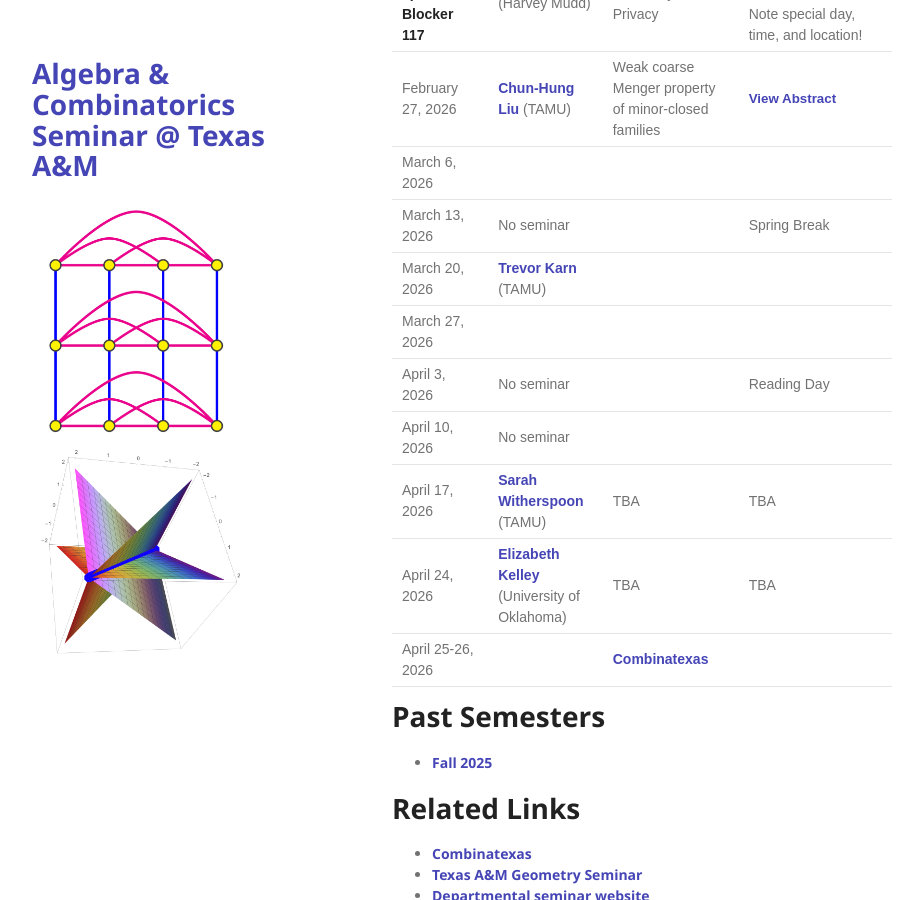
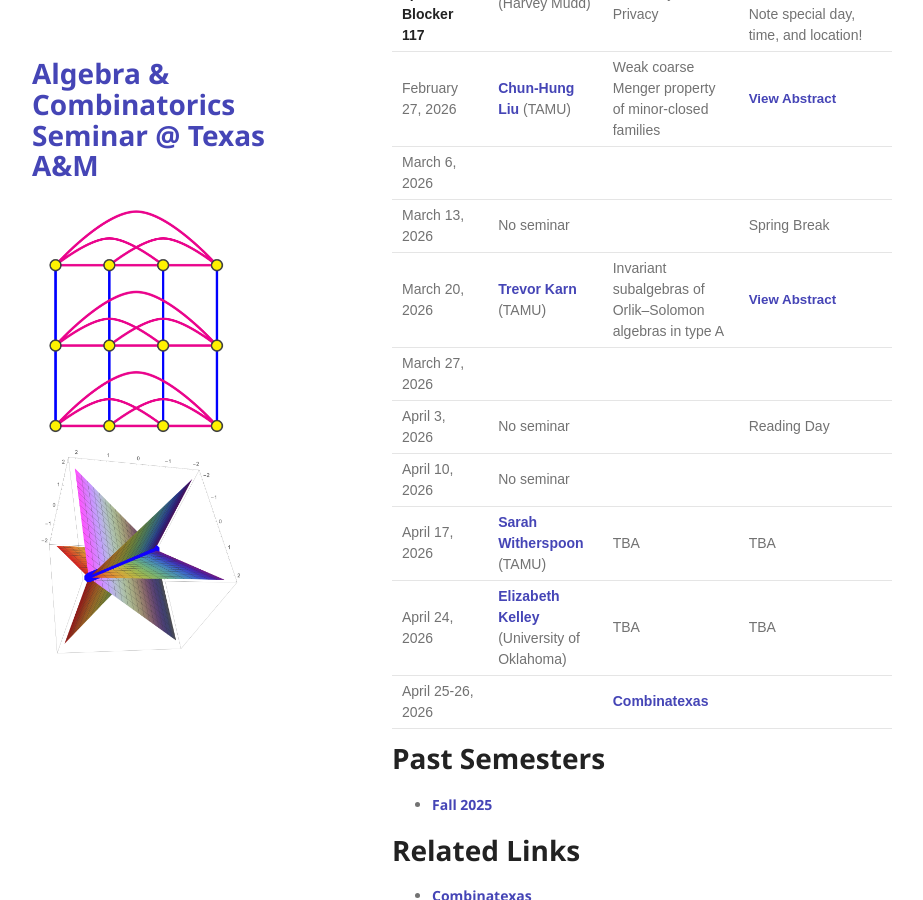
Before and after one commit to tamu-seminar/alg-comb, a Jekyll site: the page built from index.md, in a window 1280 px wide and 900 px high, scrolled down 959 px. Shown: the whole window, without its empty margins (178-1101 px from the left). Built offline with Jekyll 4.4.1, drawn with Linux system fonts in a browser that asks for light colours.

Commit message:
Update seminar details for March 20, 2026

```diff
--- a/index.md
+++ b/index.md
@@ -34,7 +34,7 @@ The organizers are [Chun-Hung Liu](https://people.tamu.edu/~chliu/), [Trevor Kar
 | February 27, 2026 | [Chun-Hung Liu](https://people.tamu.edu/~chliu/) (TAMU)        | Weak coarse Menger property of minor-closed families      | <button type="button" class="abstract-link" onclick="showAbstract('liu')">View Abstract</button>     |
 | March 6, 2026     |         |       |       |
 | March 13, 2026    |No seminar| |Spring Break  |
-| March 20, 2026    | [Trevor Karn](https://trevorkarn.github.io/) (TAMU)        |       |       |
+| March 20, 2026    | [Trevor Karn](https://trevorkarn.github.io/) (TAMU)        |    Invariant subalgebras of Orlik–Solomon algebras in type A    |   <button type="button" class="abstract-link" onclick="showAbstract('karn')">View Abstract</button>      |
 | March 27, 2026    |         |       |       |
 | April 3, 2026     |No seminar|| Reading Day   |
 | April 10, 2026    | No seminar         |       |       |
```
